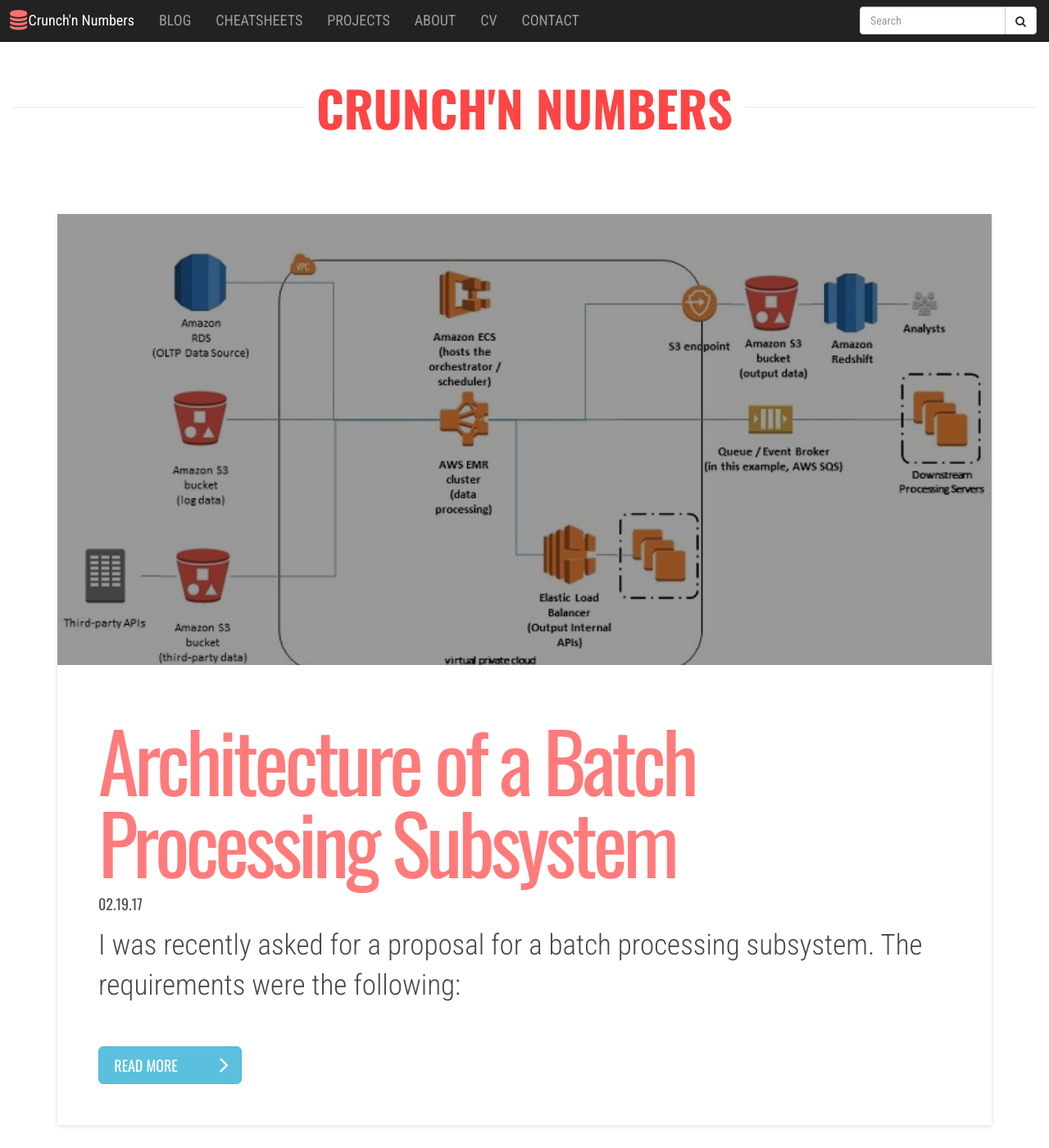
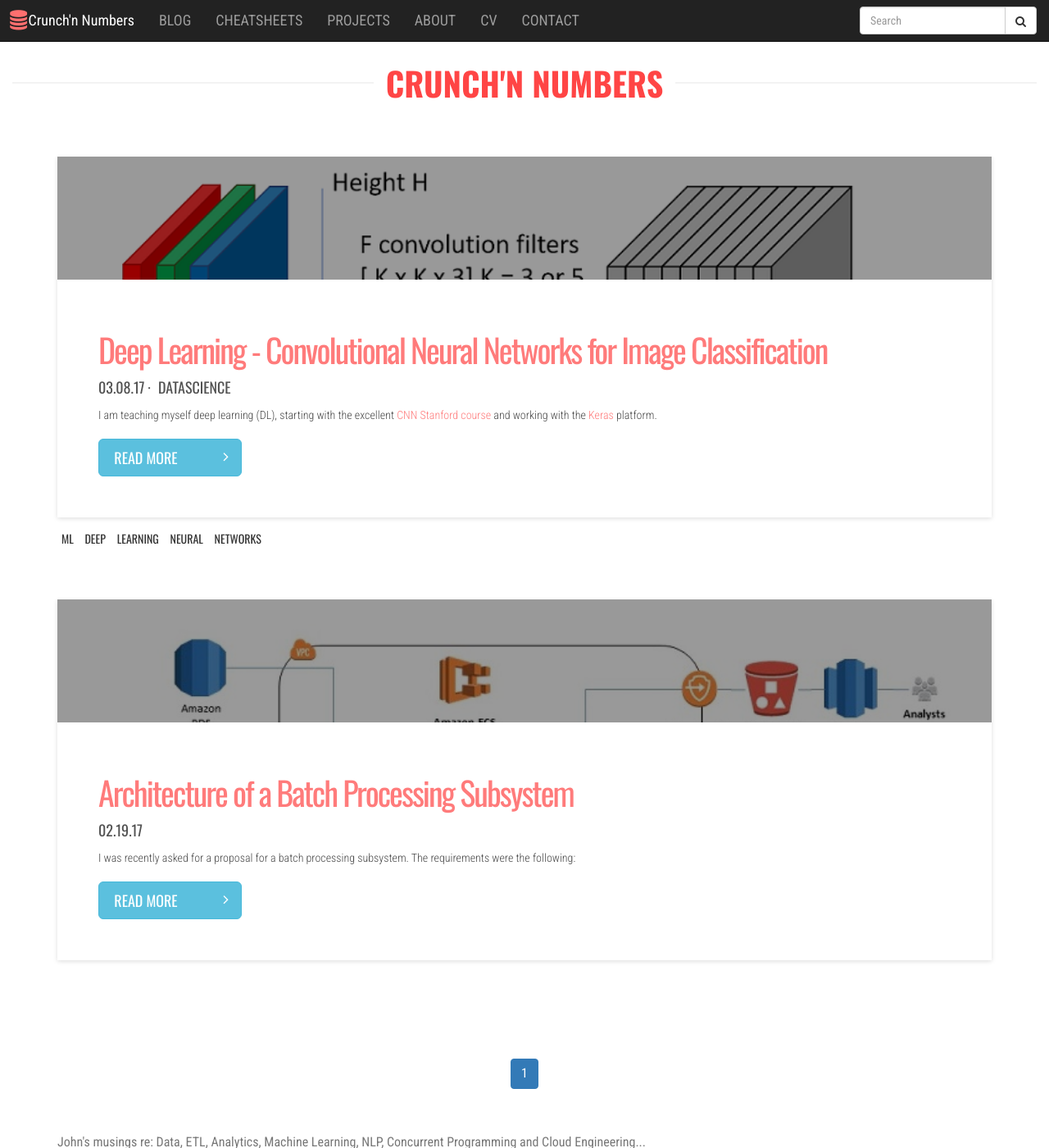
Before and after one commit to john-cd/john-cd.github.io, a Jekyll site: the page built from index.html, in a window 1280 px wide and 1400 px high. Shown: the whole window at 82% size. Built offline with Jekyll 4.4.1, drawn with Linux system fonts in a browser that asks for light colours; nearby versions of some CDN libraries; the list of posts is cut into pages by our own code.

Commit message:
add post re: convolutional neural networks

```diff
--- /dev/null
+++ b/_posts/2017-03-08-Deep-Learning.md
@@ -0,0 +1,92 @@
+---
+title: Deep Learning - Convolutional Neural Networks for Image Classification
+category: datascience
+tags: ML deep learning neural networks
+featured_image: '/img/assets/convolutional_network_layer.png'
+comments: true
+---
+
+I am teaching myself deep learning (DL), starting with the excellent [CNN Stanford course](http://cs231n.stanford.edu/) and working with the [Keras](http://keras.io) platform.
+
+I should start by stating that Deep Learning is a rebranding of neural networks (NN). If I compare the state of the art to the 90's, when I first studied NN, what is truly new is our ability to train very complex networks with very large numbers of neurons and many hidden layers, which in turn can learn increasingly abstract representations of the input data. Modern Neural Networks can contain on orders of 100 million parameters (neuron weights) and are made up of 10-20 layers.
+
+Keys to the renewed interest in neural nets are as follows:
+- Computer power (especially GPUs) has increased around a million-fold, making standard backpropagation feasible for networks several layers deeper than what the [vanishing gradient problem](https://en.wikipedia.org/wiki/Vanishing_gradient_problem) had previously allowed.
+- Newer techniques, like convolutional neural networks (CNN, ConvNet), simplified activation schemes (rectified linear unit or ReLU neurons) and better optimization algorithms (Adam, quasi-Newton methods...) made NN training less painful computionally.
+- The recent availability of powerful, easy-to-use, open-source deep learning frameworks such as TensorFlow, MxNet or Keras, has simplified NN architecture by allowing the practioners to build layer-by-layer from existing building blocks.
+
+To date, I am pretty impressed how quickly and naturally one can address problems like image classification with deep learning. I also look forward to applying that to trickier problems like sequence-to-sequence prediction and Natural Language Processing. Deep Learning is not a machine learning panacea, however. To a degree, it is a brute force approach revived by the cloud computing area with its almost unlimited amount of available computational power.
+
+
+## Image Classification and Convolutional Neural Networks
+
+Let's focus, in this first post, on image classification. Image data is by nature three-dimensional (width, height, depth equal to the number of color channels). Traditional ("dense" a.k.a. fully connected) Neural Nets treat the input data as a 1D vector. A better neural network would take in account the 3D structure of the image.
+
+Dense Neural Nets also do not scale well to large images, since by definition each neuron draws input from all pixels. Image information is localized: the neighbors of a pixel are more relevant than distant pixels, therefore neurons that process only portions of the input image (and vastly reduce the amount of parameters needed) make sense. Enter convolutional neural networks.
+
+A Convolutional neural network layer consists of a set of learnable filters (more often called "kernels" in image processing). As it is sliding around the input image, each filter outputs for each pixel the weighted sum of its neighbors by element-wise multiplying the filter's weights with the original pixel values of the image then summing up - this is [multidimensional discrete convolution](https://en.wikipedia.org/wiki/Multidimensional_discrete_convolution). The weights are, in our case, 3D arrays that are small spatially (along width and height), but extend through the full depth of the input volume (i.e. use all three color channels).
+
+The figure below illustrate how, in a CNN layer, a small region of the input image (the "receptive field", dashed line cuboid) is transformed into one intermediate output for each filter. The process is repeated for all pixels or a fraction thereof. Sometimes the neurons in each depth slice (at a given index along F) are constrained to use the same weights and bias, in order to to control the number of parameters.
+
+![Convolutional Network Layer](/img/assets/convolutional_network_layer.png)
+
+## Convolutional Neural Network Architecture
+
+Multiple neural network layers of multiple types, including CNNs, are combined into a stack to form a complete classifier.
+
+- A simple ConvNet for image classification could have the architecture ``[INPUT - CONV - RELU - POOL - FC]``
+
+* ``INPUT`` ``[W x H x 3]`` holds the raw pixel values of the image (with three color channels).
+* The ``CONV`` layer computes the output of neurons that are connected to local regions in the input, each computing a dot product between their weights and a small region they are connected to in the input volume. This results in a 3D tensor (``W x H x F volume``).
+* ``RELU`` applies an elementwise activation function, leaving the volume unchanged.
+* The ``POOL`` layer (non-linearily) downsamples operation along the spatial dimensions (width, height) resulting into a ``[W' x H' x F]`` volume, ``W' < W, H' < H``. A factor 2 is typical.
+* The ``FC`` (fully-connected) layer compute the class scores, resulting in a m-dimensional vector, ``m`` being the number of classes.
+
+- A classic architecture would feature more convolution layers and/or interspread pool / convolution layers e.g. ``[INPUT - CONV - RELU - CONV - RELU - POOL - RELU - CONV - RELU - POOL - FC]``.
+
+
+## Implementation
+
+I summarize below the practical takeaways of my deep learning reading so far. Feel free to comment to suggest more DL tips and tricks.
+
+### Data Preprocessing
+
+- It is very important to zero-center the data, and it is common to see normalization of every feature in your data (e.g. one pixel in images) to have unit variance or scaling to [-1, 1].
+- If your data is very high-dimensional, consider using a dimensionality reduction technique, such as PCA or even [Random Projections](http://scikit-learn.org/stable/modules/random_projection.html).
+- PCA / Whitening transformations are not typically used with Convolutional Networks.
+
+
+### Weight Initialization
+
+- Initialize the NN weights by drawing them from a gaussian distribution such as ``w = np.random.randn(n) * sqrt(2.0/n)``.
+
+
+### Overfitting
+
+- I learned that "it seems that smaller neural networks can be preferred if the data is not complex enough to prevent overfitting. However, this is incorrect - there are many other preferred ways to prevent overfitting in Neural Networks that we will discuss later (such as L2 regularization, dropout, input noise). In practice, it is always better to use these methods to control overfitting instead of the number of neurons.
+
+The subtle reason behind this is that smaller networks are harder to train with local methods such as Gradient Descent: It’s clear that their loss functions have relatively few local minima, but it turns out that many of these minima are easier to converge to, and that they are bad (i.e. with high loss). Conversely, bigger neural networks contain significantly more local minima, but these minima turn out to be much better in terms of their actual loss.
+
+Larger networks will always work better than smaller networks, but their higher model capacity must be appropriately addressed with stronger regularization (such as higher weight decay), or they might overfit."
+
+### Regularization
+
+- Use L2 regularization and dropout.
+- Use batch normalization.
+
+
+### Training
+
+- As a sanity check, make sure that the initial loss is reasonable, and that you can achieve 100% training accuracy on a very small portion of the data.
+- During training, monitor the loss, the training/validation accuracy, and the magnitude of updates in relation to parameter values (it should be ~1e-3), and when dealing with ConvNets, the first-layer weights.
+- The two recommended optimization methods are SGD + Nesterov Momentum or Adam.
+- Decay your learning rate over the period of the training. For example, halve the learning rate after a fixed number of epochs, or whenever the validation accuracy tops off.
+
+
+### Cross-validation
+
+- Split your training data randomly into train/val splits using the usual rule of thumb (70-90% of your data into the training set).
+- This setting depends on how many hyperparameters you have and how much of an influence you expect them to have. If there are many hyperparameters to estimate, you should err on the side of having larger validation set to estimate them effectively.
+- As usual, if you are concerned about the size of your validation data, it is best to split the training data into folds and perform cross-validation.
+- Search for good hyperparameters with random search (not grid search). Stage your search from coarse (wide hyperparameter ranges, training only for 1-5 epochs), to fine (narrower rangers, training for many more epochs).
+- Create model ensembles for extra performance.
--- a/css/style.scss
+++ b/css/style.scss
@@ -66,7 +66,7 @@
 .title-group {
     text-align: center;
     padding: 0 15px;
-    margin: 50px 0 100px;
+    margin: 30px 0 70px;
 
     p {
         max-width: 800px;
@@ -80,8 +80,8 @@
     margin: 0;
     text-transform: uppercase;
     @extend %oswald;
-    font-size: 60px;
-    line-height: 60px;
+    font-size: 40px;
+    line-height: 40px;
     font-weight: 700;
     color: $scotch-primary;
 
@@ -110,16 +110,16 @@
 .tile {
     position: relative;
     box-shadow: 0 0.15em 0.35em 0 rgba(0, 0, 0, 0.135);
-    margin-bottom: 125px;
+    margin-bottom: 100px;
 
     .inner-guts { padding: 50px; }
 
     h2 {
         margin: 0;
-        font-size: 100px;
+        font-size: 40px;
         font-weight: 400;
         letter-spacing: -0.05em;
-        line-height: 100px;
+        line-height: 40px;
     }
 
     .featurette {
@@ -128,7 +128,7 @@
         overflow: hidden;
         margin-bottom: 15px;
         width: 100%;
-        height: 550px;
+        height: 150px;
         background-color: #e8e8e8;
 
         .img {
@@ -179,9 +179,9 @@
     }
 
     .excerpt {
-        font-size: 35px;
+        font-size: 14px;
         font-weight: 300;
-        line-height: 49px;
+        line-height: 17px;
         color: #484848;
 
         p {
@@ -197,7 +197,7 @@
 
         span {
             padding: 1px 5px;
-            font-size: 12px;
+            font-size: 14px;
             line-height: 1.5;
             text-transform: uppercase;
             @extend %oswald;
@@ -205,7 +205,7 @@
     }
 
     .read-more {
-        margin-top: 50px;
+        margin-top: 20px;
         width: 100%;
         max-width: 175px;
         position: relative;
@@ -216,7 +216,7 @@
             right: 15px;
             top: 50%;
             transform: translateY(-54%);
-            font-size: 31px;
+            font-size: 18px;
             line-height: 100%;
         }
     }
@@ -235,7 +235,7 @@
 }
 
 .site-footer {
-    margin-top: 200px;
+    margin-top: 30px;
 }
 
 .pagination-wrap {
@@ -243,7 +243,7 @@
 }
 
 .topper {
-    height: 500px;
+    height: 200px;
     position: relative;
 
     .img {
@@ -282,13 +282,13 @@
 
 @media only screen and (max-width : 480px) {
     .tile .featurette, .topper {
-        height: 300px;
+        height: 150px;
     }
 
     h1.special,
     .tile h2 {
-        font-size: 40px;
-        line-height: 44px;
+        font-size: 30px;
+        line-height: 34px;
     }
 
     .tile .inner-guts {
@@ -296,7 +296,7 @@
     }
 
     .tile .excerpt {
-        font-size: 22px;
-        line-height: 35px;
+        font-size: 18px;
+        line-height: 25px;
     }
 }
```
Also changed, not shown: _posts/2017-03-06-Deep-Learning.md (deleted, +0 -8 lines), img/assets/convolutional_network_layer.png (added), 1 other file.
